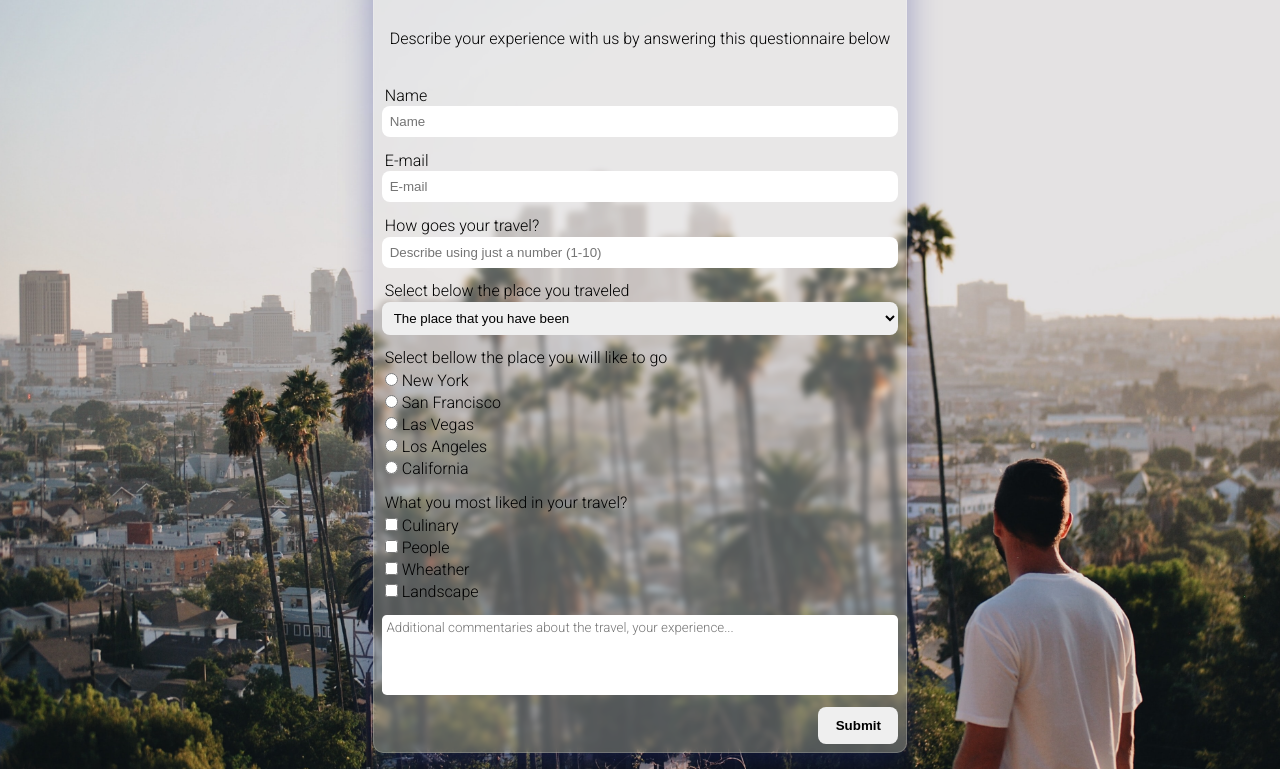
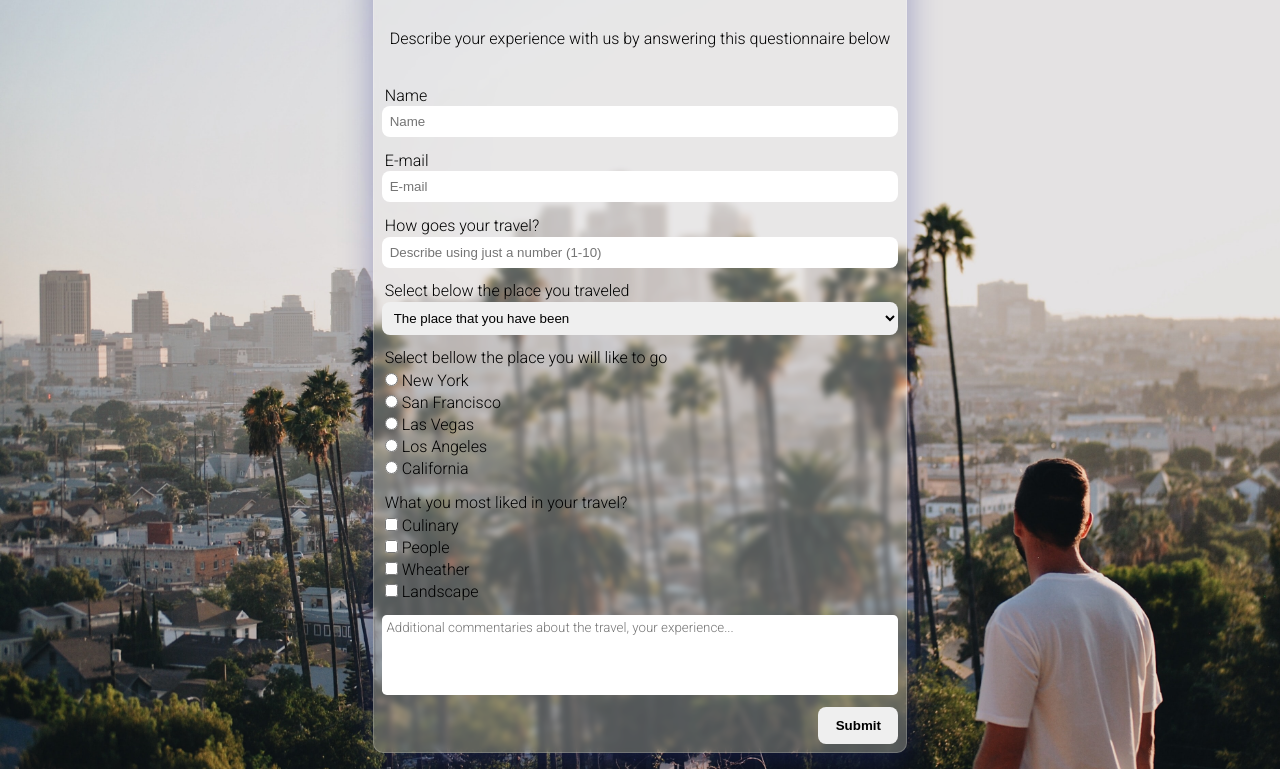
Before and after one commit to Quagliato98/survey-form, a plain HTML site: page index.html in a window 1280 px wide. Shown: the part 115-884 px from the top of the page. Drawn offline with nearby package versions, Linux system fonts and the light colour scheme.

Commit message:
background don't appear in gitHub pages

```diff
--- a/style.css
+++ b/style.css
@@ -8,7 +8,7 @@ body {
     font-family: 'Roboto', sans-serif;
     color: #000000;
     margin: 1rem 0;
-    background: url(/joel-mott-kUReGwALGbs-unsplash.jpg) no-repeat center;
+    background: url(/joel-mott-kUReGwALGbs-unsplash.jpg) no-repeat;
     background-size: cover;
     display: flex;
     justify-content: center;
```
